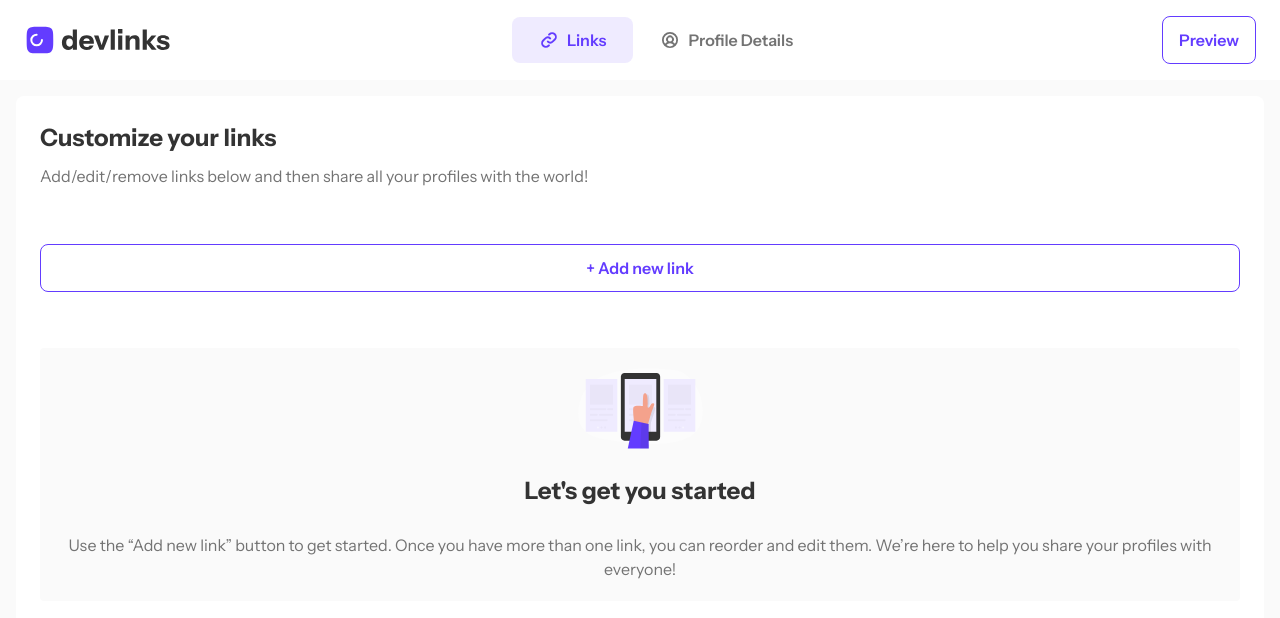
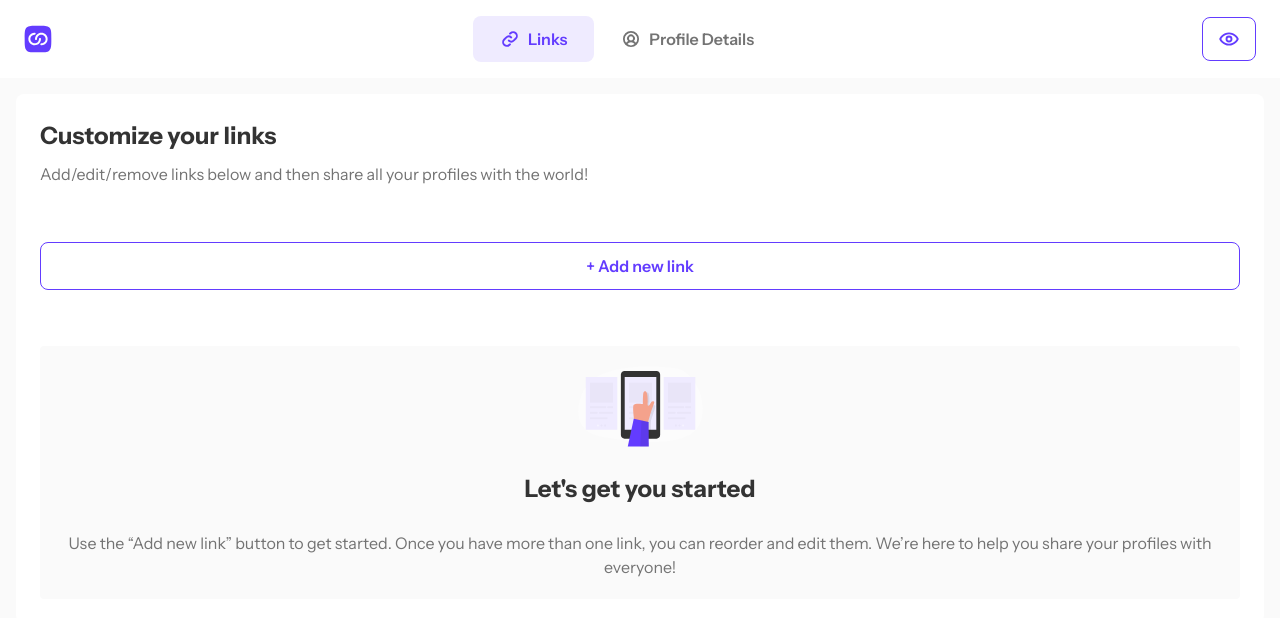
Before and after one commit to n1kushach/link-sharing-app, a Next.js app: page / in a window 1280 px wide. Shown: the top 618 px of the page. Built offline with nearby package versions, Linux system fonts and the light colour scheme.

Commit message:
Add 'use client' import statements to relevant files

```diff
--- a/src/components/CustomizeLinkSection/CustomizeLinkSection.tsx
+++ b/src/components/CustomizeLinkSection/CustomizeLinkSection.tsx
@@ -1,3 +1,4 @@
+'use client';
 import MainHeaderInfo from '../main/MainHeaderInfo/MainHeaderInfo';
 import NewLinkButton from '../main/NewLinkButton/NewLinkButton';
 import LinkCard from '../main/LinkCard/LinkCard';
--- a/src/components/Navbar/MainNavbar/MainNavbar.tsx
+++ b/src/components/Navbar/MainNavbar/MainNavbar.tsx
@@ -25,7 +25,7 @@ const MainNavbar = ({ view, setView }: Props) => {
     };
   }, []);
 
-  const [windowSize, setWindowSize] = useState([window.innerWidth, window.innerHeight]);
+  const [windowSize, setWindowSize] = useState<any>([]);
 
   const width = windowSize[0];
   return (
--- a/src/components/PreviewSection/PreviewSection.tsx
+++ b/src/components/PreviewSection/PreviewSection.tsx
@@ -1,3 +1,5 @@
+'use client';
+
 import React from 'react';
 import Image from 'next/image';
 import useLinkShare from '@/hooks/useLinkShare/useLinkShare';
--- a/src/hooks/useLinkShare/useLinkShare.tsx
+++ b/src/hooks/useLinkShare/useLinkShare.tsx
@@ -1,3 +1,4 @@
+'use client';
 import React, { useContext } from 'react';
 import { LinkShareContext } from '@/context/LinkShareContext/LinkShareContext';
 
```
